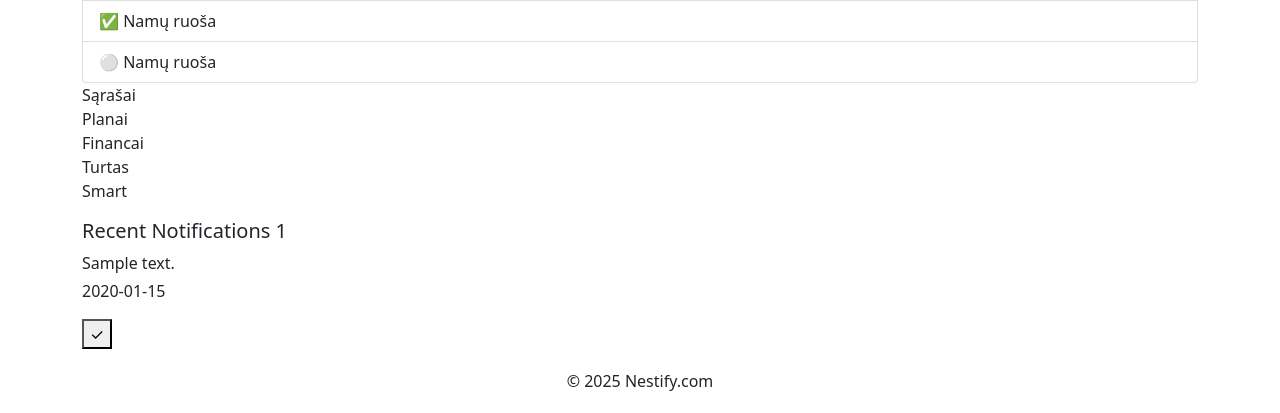
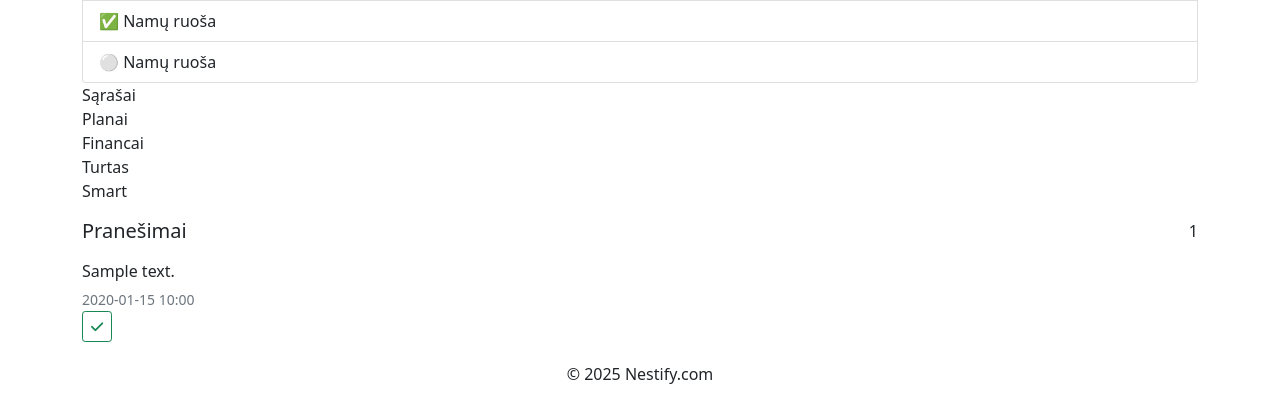
Before and after one commit to Vysockis/Nestify, a Django app: template Nestify/templates/dashboard/main.html in a window 1280 px wide. Shown: the part 1094-1507 px from the top of the page. After the commit the page ends 1478 px from the top, so only its background shows below. Run offline with Django 5.2, Linux system fonts and the light colour scheme; the template is opened without the code that fills it: most values are stand-ins (such as "Sample title", 1, 10 or a date in 2020).

Commit message:
Fixed notifications

```diff
--- a/Nestify/templates/dashboard/notification.html
+++ b/Nestify/templates/dashboard/notification.html
@@ -1,15 +1,20 @@
 <!-- Notifications Box -->
 <div class="notifications-box mt-3">
-    <h5>Recent Notifications <span class="badge-notification">{{ unread_count }}</span></h5>
+    <div class="d-flex justify-content-between align-items-center mb-3">
+        <h5 class="mb-0">Pranešimai</h5>
+        <span class="badge-notification">{{ unread_count }}</span>
+    </div>
     {% if notifications %}
         {% for notification in notifications %}
             <div class="notification-item mb-3" data-notification-id="{{ notification.id }}">
                 <div class="notification-content">
-                    <p class="notification-message mb-1">{{ notification.message }}</p>
-                    <p class="notification-date">{{ notification.created_at|date:"Y-m-d" }}</p>
+                    <div class="notification-text-container">
+                        <p class="notification-message mb-1">{{ notification.message }}</p>
+                        <small class="notification-date text-muted">{{ notification.created_at|date:"Y-m-d H:i" }}</small>
+                    </div>
                 </div>
-                <button class="btn-mark-read" onclick="markNotificationAsRead(this.closest('.notification-item'))">
-                    ✓
+                <button class="btn btn-sm btn-outline-success mark-read-btn" onclick="markNotificationAsRead(this.closest('.notification-item'))">
+                    <i class="fas fa-check"></i>
                 </button>
             </div>
         {% endfor %}
@@ -33,7 +38,7 @@ function markNotificationAsRead(element) {
     .then(response => response.json())
     .then(data => {
         if (data.status === 'success') {
-            // Remove the notification item
+            // Remove the notification item with fade effect
             element.style.opacity = '0';
             setTimeout(() => {
                 element.remove();
@@ -47,7 +52,10 @@ function markNotificationAsRead(element) {
                 const notificationsBox = document.querySelector('.notifications-box');
                 if (currentCount - 1 === 0) {
                     notificationsBox.innerHTML = `
-                        <h5>Recent Notifications <span class="badge-notification">0</span></h5>
+                        <div class="d-flex justify-content-between align-items-center mb-3">
+                            <h5 class="mb-0">Pranešimai</h5>
+                            <span class="badge-notification">0</span>
+                        </div>
                         <p class="text-muted">Nėra naujų pranešimų</p>
                     `;
                 }
```
Also changed, not shown: Nestify/media/plans/testReceipt.jpg (added), 1 other file.
